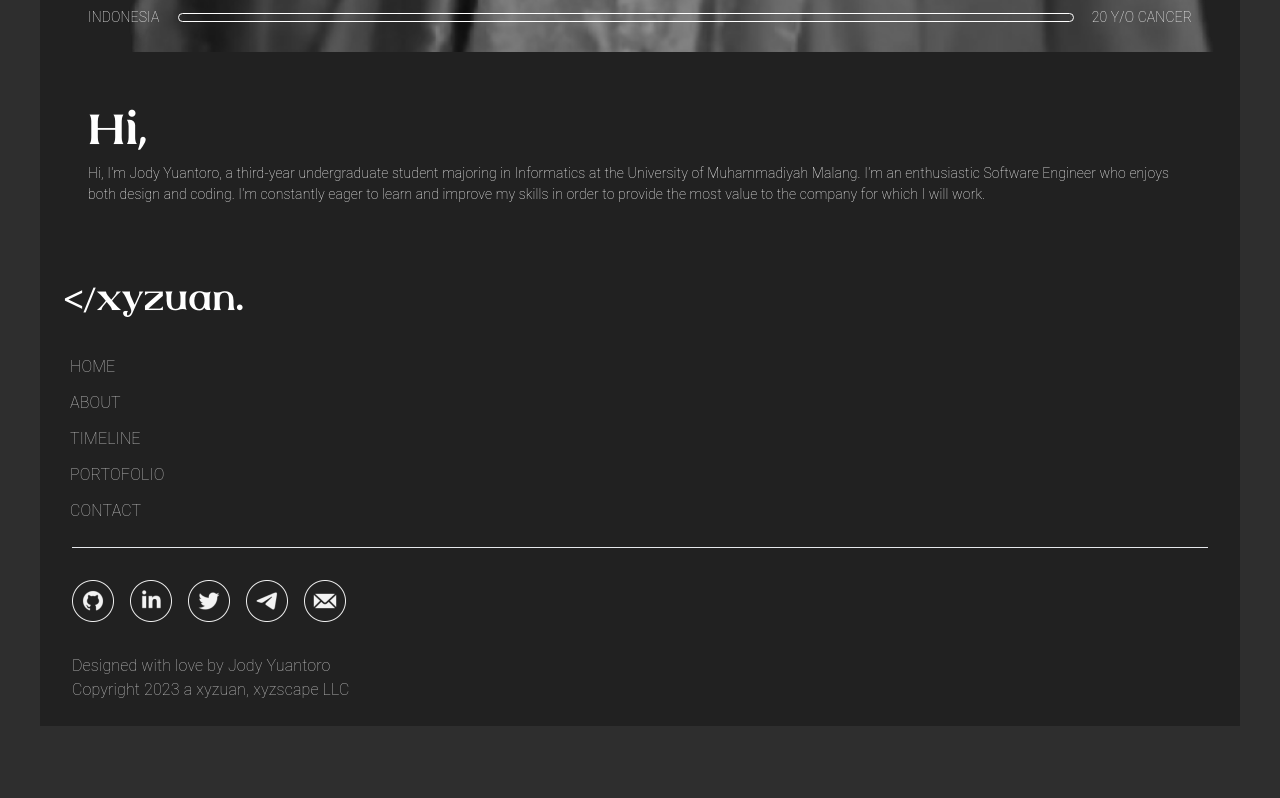
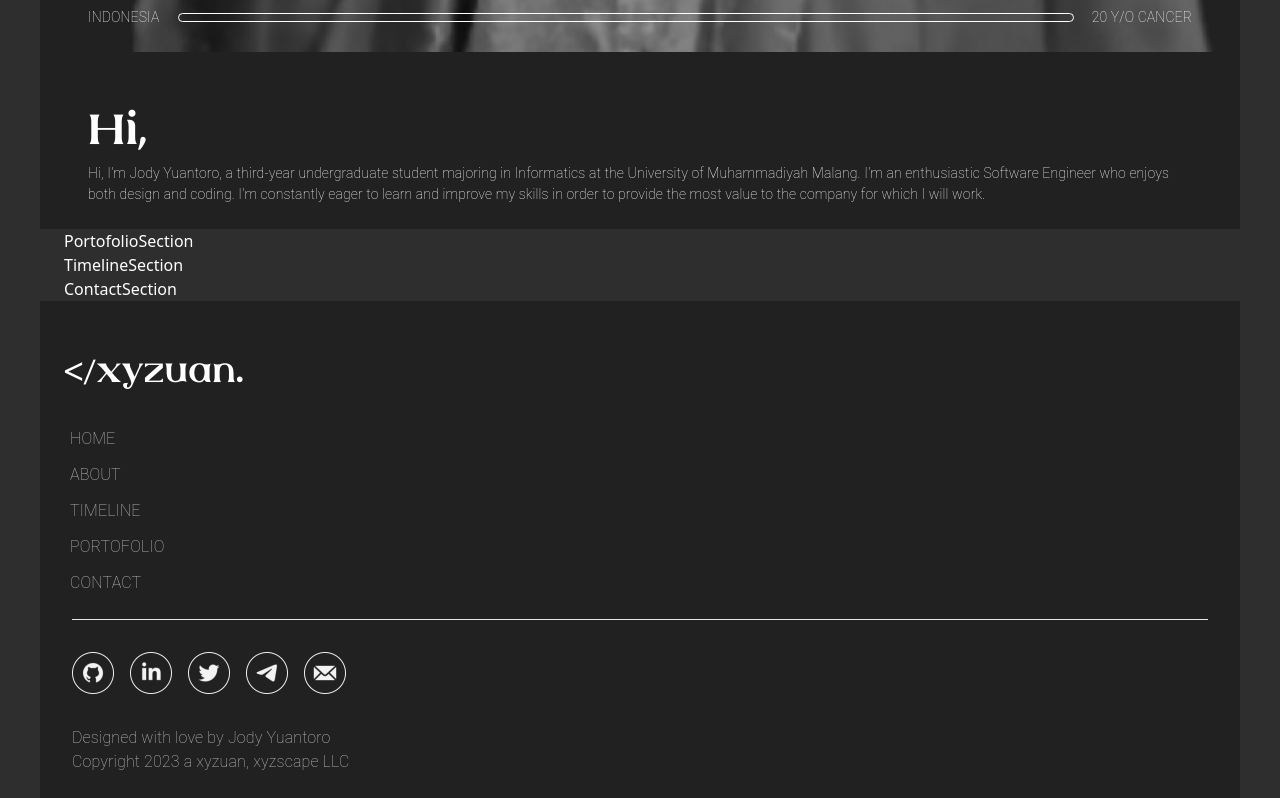
Before and after one commit to xyzuan/xyzuanFtReact, a Next.js app: page / in a window 1280 px wide. Shown: the part 1752-2550 px from the top of the page. Before the commit the page ends 2478 px from the top, so only its background shows below. Built offline with nearby package versions, Linux system fonts and the light colour scheme.

Commit message:
main: Add another dummy section

```diff
--- a/src/app/page.tsx
+++ b/src/app/page.tsx
@@ -3,6 +3,9 @@ import Header from "./components/Header";
 import HeroSection from "./sections/Hero/HeroSection";
 import AboutSection from "./sections/About/AboutSection";
 import Footer from "./components/Footer";
+import PortofolioSection from "./sections/Portfolio/PortofolioSection";
+import TimelineSection from "./sections/Timeline/TimelineSection";
+import ContactSection from "./sections/Contact/ContactSection";
 
 export default function Home() {
   return (
@@ -10,6 +13,9 @@ export default function Home() {
       <Header />
       <HeroSection />
       <AboutSection />
+      <PortofolioSection />
+      <TimelineSection />
+      <ContactSection />
       <Footer />
     </>
   );
--- /dev/null
+++ b/src/app/sections/Contact/ContactSection.tsx
@@ -0,0 +1,12 @@
+import { Container } from "@mui/material";
+import React from "react";
+
+function ContactSection() {
+  return (
+    <Container id="contact">
+      <div>ContactSection</div>
+    </Container>
+  );
+}
+
+export default ContactSection;
--- /dev/null
+++ b/src/app/sections/Portfolio/PortofolioSection.tsx
@@ -0,0 +1,12 @@
+import { Container } from "@mui/material";
+import React from "react";
+
+function PortofolioSection() {
+  return (
+    <Container id="portofolio">
+      <div>PortofolioSection</div>
+    </Container>
+  );
+}
+
+export default PortofolioSection;
--- /dev/null
+++ b/src/app/sections/Timeline/TimelineSection.tsx
@@ -0,0 +1,12 @@
+import React from "react";
+import { Container } from "@mui/material";
+
+function TimelineSection() {
+  return (
+    <Container id="timeline">
+      <div>TimelineSection</div>
+    </Container>
+  );
+}
+
+export default TimelineSection;
```
